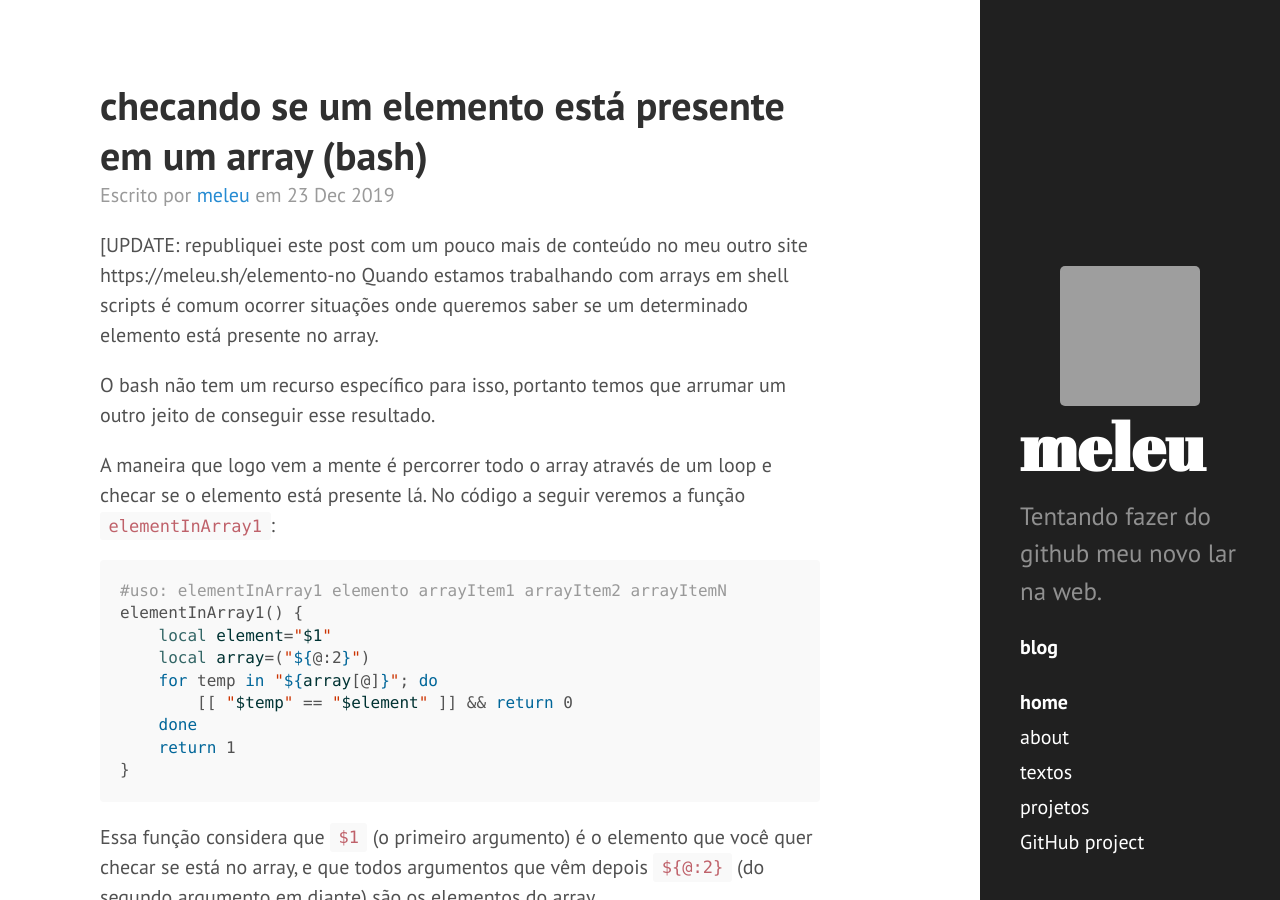
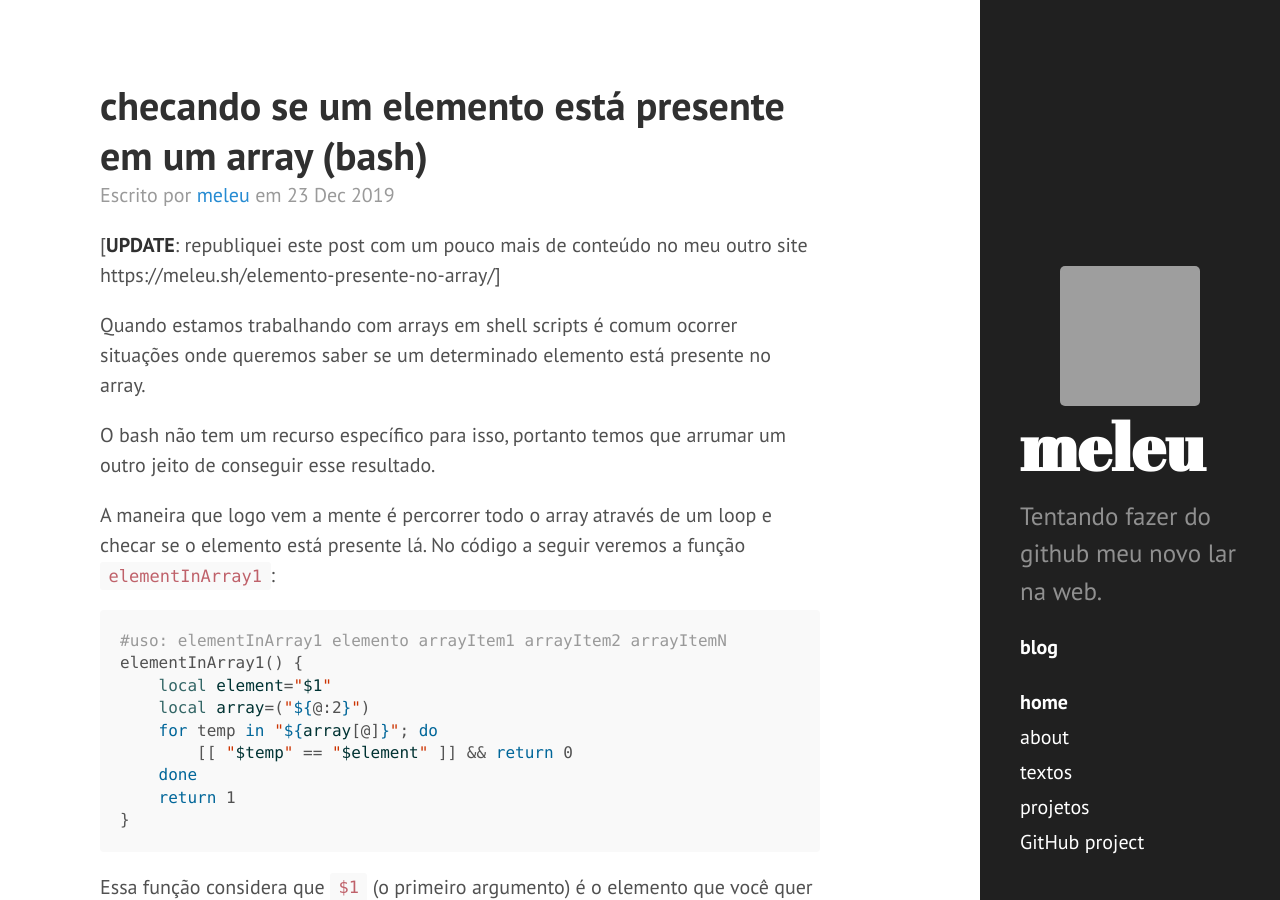
Before and after one commit to meleu/meleu.github.io, a Jekyll site: the page built from _posts/2019-12-23-element-in-array.md, in a window 1280 px wide and 900 px high. Built offline with Jekyll 4.4.1, drawn with Linux system fonts in a browser that asks for light colours; comment, search, counter and statistics services are not loaded; some of the changed lines change nothing that is shown; grey boxes are pictures that could not be loaded.

Commit message:
_posts/2019-12-23-element-in-array.md updated from https://stackedit.io/

```diff
--- a/_posts/2019-12-23-element-in-array.md
+++ b/_posts/2019-12-23-element-in-array.md
@@ -5,7 +5,8 @@ date: 2019-12-23
 tags:
 - bash
 ---
-[UPDATE: republiquei este post com um pouco mais de conteúdo no meu outro site https://meleu.sh/elemento-no
+[**UPDATE**: republiquei este post com um pouco mais de conteúdo no meu outro site https://meleu.sh/elemento-presente-no-array/]
+
 Quando estamos trabalhando com arrays em shell scripts é comum ocorrer situações onde queremos saber se um determinado elemento está presente no array.
 
 O bash não tem um recurso específico para isso, portanto temos que arrumar um outro jeito de conseguir esse resultado.
@@ -148,5 +149,5 @@ Vou terminar este post recomendando o seguinte:
 - [https://mywiki.wooledge.org/glob](https://mywiki.wooledge.org/glob)
 - [https://stackoverflow.com/a/15394738/6354514](https://stackoverflow.com/a/15394738/6354514)
 <!--stackedit_data:
-eyJoaXN0b3J5IjpbLTEzNzY0NTQzMDRdfQ==
+eyJoaXN0b3J5IjpbNjcyMTAyODYzXX0=
 -->
```
